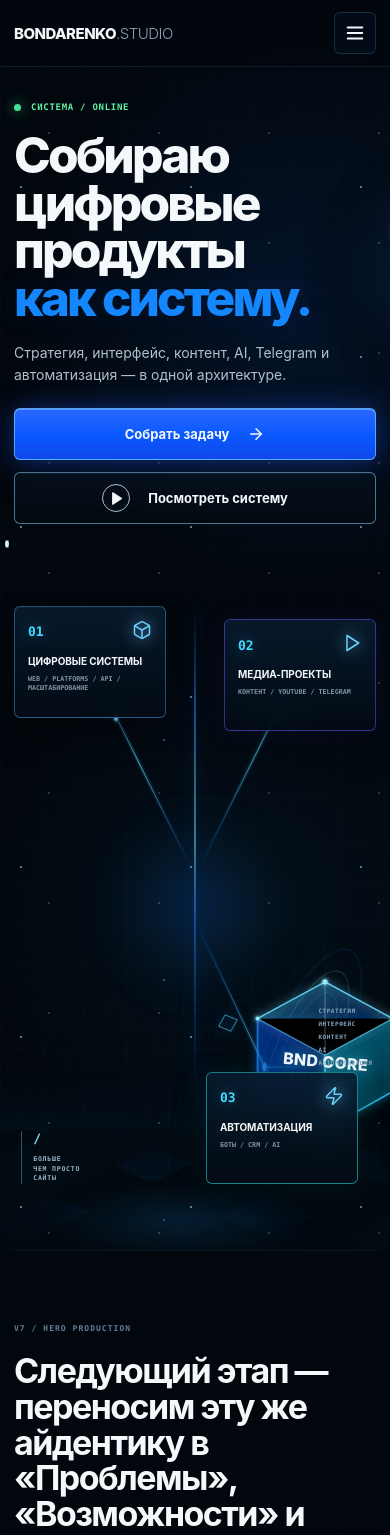
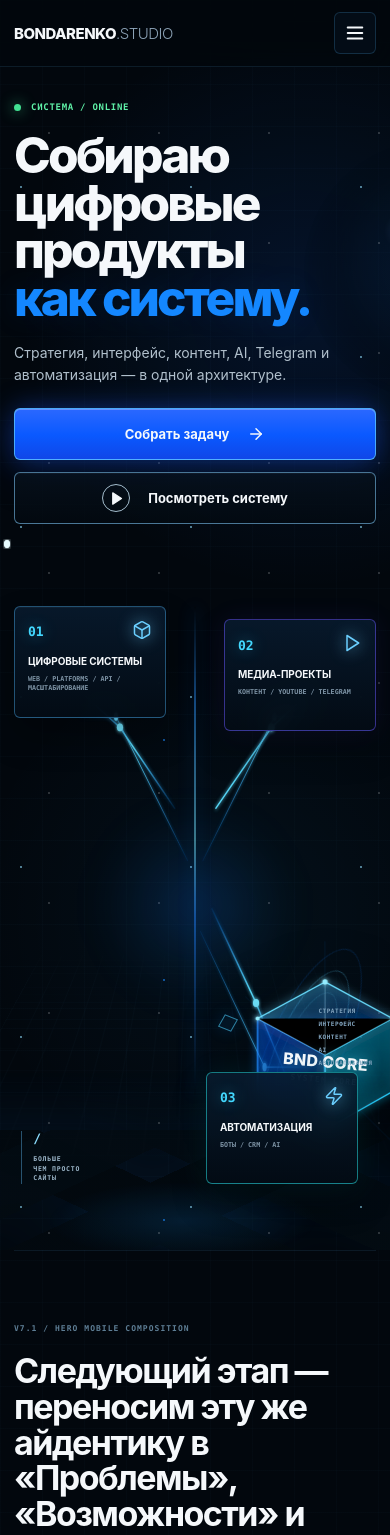
Before and after one commit to konstantin1703/bondarenko.studio, a Next.js app: page / in a window 390 px wide. Shown: the top 1535 px of the page. Built offline with nearby package versions, Linux system fonts and the light colour scheme.

Commit message:
fix(v7.1): rebuild mobile system map composition

```diff
--- a/app/page.tsx
+++ b/app/page.tsx
@@ -50,17 +50,11 @@ function CoreCube() {
           </linearGradient>
           <filter id="softGlow" x="-120%" y="-120%" width="340%" height="340%">
             <feGaussianBlur stdDeviation="6" result="blur" />
-            <feMerge>
-              <feMergeNode in="blur" />
-              <feMergeNode in="SourceGraphic" />
-            </feMerge>
+            <feMerge><feMergeNode in="blur" /><feMergeNode in="SourceGraphic" /></feMerge>
           </filter>
           <filter id="hardGlow" x="-120%" y="-120%" width="340%" height="340%">
             <feGaussianBlur stdDeviation="2.3" result="blur" />
-            <feMerge>
-              <feMergeNode in="blur" />
-              <feMergeNode in="SourceGraphic" />
-            </feMerge>
+            <feMerge><feMergeNode in="blur" /><feMergeNode in="SourceGraphic" /></feMerge>
           </filter>
         </defs>
 
@@ -105,14 +99,9 @@ function CoreCube() {
   );
 }
 
-function SystemMap() {
+function DesktopRoutes() {
   return (
-    <div className="system-map">
-      <div className="system-map__grid" aria-hidden="true" />
-      <div className="system-map__halo" aria-hidden="true" />
-      <div className="system-map__beam" aria-hidden="true" />
-
-      <svg className="system-map__routes" viewBox="0 0 760 650" preserveAspectRatio="none" aria-hidden="true">
+    <svg className="system-map__routes system-map__routes--desktop" viewBox="0 0 760 650" preserveAspectRatio="none" aria-hidden="true">
       <defs>
         <linearGradient id="routeA" x1="0" y1="0" x2="1" y2="0">
           <stop offset="0" stopColor="#1184ff" stopOpacity=".08" />
@@ -121,10 +110,7 @@ function SystemMap() {
         </linearGradient>
         <filter id="routeGlow">
           <feGaussianBlur stdDeviation="2.2" result="blur" />
-            <feMerge>
-              <feMergeNode in="blur" />
-              <feMergeNode in="SourceGraphic" />
-            </feMerge>
+          <feMerge><feMergeNode in="blur" /><feMergeNode in="SourceGraphic" /></feMerge>
         </filter>
       </defs>
 
@@ -135,15 +121,9 @@ function SystemMap() {
       </g>
 
       <g className="route-packets" fill="#d8f7ff" filter="url(#routeGlow)">
-          <circle cx="0" cy="0" r="3">
-            <animateMotion dur="4.8s" repeatCount="indefinite" path="M365 303 L220 165 L145 165" />
-          </circle>
-          <circle cx="0" cy="0" r="3">
-            <animateMotion dur="5.4s" repeatCount="indefinite" begin=".8s" path="M395 303 L540 165 L615 165" />
-          </circle>
-          <circle cx="0" cy="0" r="3">
-            <animateMotion dur="5.9s" repeatCount="indefinite" begin="1.4s" path="M390 370 L520 500 L615 500" />
-          </circle>
+        <circle cx="0" cy="0" r="3"><animateMotion dur="4.8s" repeatCount="indefinite" path="M365 303 L220 165 L145 165" /></circle>
+        <circle cx="0" cy="0" r="3"><animateMotion dur="5.4s" repeatCount="indefinite" begin=".8s" path="M395 303 L540 165 L615 165" /></circle>
+        <circle cx="0" cy="0" r="3"><animateMotion dur="5.9s" repeatCount="indefinite" begin="1.4s" path="M390 370 L520 500 L615 500" /></circle>
       </g>
 
       <g fill="#63d8ff" filter="url(#routeGlow)">
@@ -152,6 +132,54 @@ function SystemMap() {
         <circle cx="520" cy="500" r="4" />
       </g>
     </svg>
+  );
+}
+
+function MobileRoutes() {
+  return (
+    <svg className="system-map__routes system-map__routes--mobile" viewBox="0 0 390 560" preserveAspectRatio="none" aria-hidden="true">
+      <defs>
+        <linearGradient id="routeMobile" x1="0" y1="0" x2="1" y2="1">
+          <stop offset="0" stopColor="#1184ff" stopOpacity=".08" />
+          <stop offset=".5" stopColor="#5adfff" stopOpacity=".95" />
+          <stop offset="1" stopColor="#138cff" stopOpacity=".10" />
+        </linearGradient>
+        <filter id="routeMobileGlow">
+          <feGaussianBlur stdDeviation="1.8" result="blur" />
+          <feMerge><feMergeNode in="blur" /><feMergeNode in="SourceGraphic" /></feMerge>
+        </filter>
+      </defs>
+
+      <g stroke="url(#routeMobile)" strokeWidth="1.35" fill="none" filter="url(#routeMobileGlow)">
+        <path d="M174 218 L117 151 L78 123" />
+        <path d="M216 218 L274 151 L312 123" />
+        <path d="M212 300 L258 378 L292 444" />
+      </g>
+
+      <g className="route-packets" fill="#e7fbff" filter="url(#routeMobileGlow)">
+        <circle cx="0" cy="0" r="3"><animateMotion dur="4.4s" repeatCount="indefinite" path="M174 218 L117 151 L78 123" /></circle>
+        <circle cx="0" cy="0" r="3"><animateMotion dur="5s" repeatCount="indefinite" begin=".7s" path="M216 218 L274 151 L312 123" /></circle>
+        <circle cx="0" cy="0" r="3"><animateMotion dur="5.5s" repeatCount="indefinite" begin="1.3s" path="M212 300 L258 378 L292 444" /></circle>
+      </g>
+
+      <g fill="#70e5ff" filter="url(#routeMobileGlow)">
+        <circle cx="117" cy="151" r="3.2" />
+        <circle cx="274" cy="151" r="3.2" />
+        <circle cx="258" cy="378" r="3.2" />
+      </g>
+    </svg>
+  );
+}
+
+function SystemMap() {
+  return (
+    <div className="system-map">
+      <div className="system-map__grid" aria-hidden="true" />
+      <div className="system-map__halo" aria-hidden="true" />
+      <div className="system-map__beam" aria-hidden="true" />
+
+      <DesktopRoutes />
+      <MobileRoutes />
 
       {directions.map(({ id, title, meta, tone, icon: Icon, className }, index) => (
         <motion.article
@@ -203,9 +231,7 @@ export default function Home() {
     <main className="v7-page" id="hero">
       <header className="v7-header">
         <div className="v7-shell v7-header__inner">
-          <a className="brand" href="#hero">
-            <b>BONDARENKO</b><span>.STUDIO</span>
-          </a>
+          <a className="brand" href="#hero"><b>BONDARENKO</b><span>.STUDIO</span></a>
 
           <nav className="desktop-nav" aria-label="Основная навигация">
             <a href="#problems">Проблемы</a>
@@ -245,10 +271,7 @@ export default function Home() {
         </div>
 
         <div className="hero-v7__copy">
-          <div className="online-line">
-            <i />
-            <span>СИСТЕМА / ONLINE</span>
-          </div>
+          <div className="online-line"><i /><span>СИСТЕМА / ONLINE</span></div>
 
           <h1>
             Собираю<br />
@@ -256,15 +279,10 @@ export default function Home() {
             <em>как систему.</em>
           </h1>
 
-          <p>
-            Стратегия, интерфейс, контент, AI, Telegram и автоматизация —
-            в одной архитектуре.
-          </p>
+          <p>Стратегия, интерфейс, контент, AI, Telegram и автоматизация — в одной архитектуре.</p>
 
           <div className="hero-v7__actions">
-            <a className="primary-button" href="#brief">
-              Собрать задачу <ArrowRight size={18} />
-            </a>
+            <a className="primary-button" href="#brief">Собрать задачу <ArrowRight size={18} /></a>
             <a className="secondary-button" href="#system">
               <span className="play-ring"><Play size={15} fill="currentColor" /></span>
               Посмотреть систему
@@ -278,13 +296,11 @@ export default function Home() {
           </div>
         </div>
 
-        <div className="hero-v7__visual" id="system">
-          <SystemMap />
-        </div>
+        <div className="hero-v7__visual" id="system"><SystemMap /></div>
       </section>
 
       <section className="v7-shell production-note" id="problems">
-        <span>V7 / HERO PRODUCTION</span>
+        <span>V7.1 / HERO MOBILE COMPOSITION</span>
         <h2>Следующий этап — переносим эту же айдентику в «Проблемы», «Возможности» и «Конструктор» после утверждения Hero.</h2>
       </section>
 
```
Lines whose indentation alone changed are shown as unchanged.
